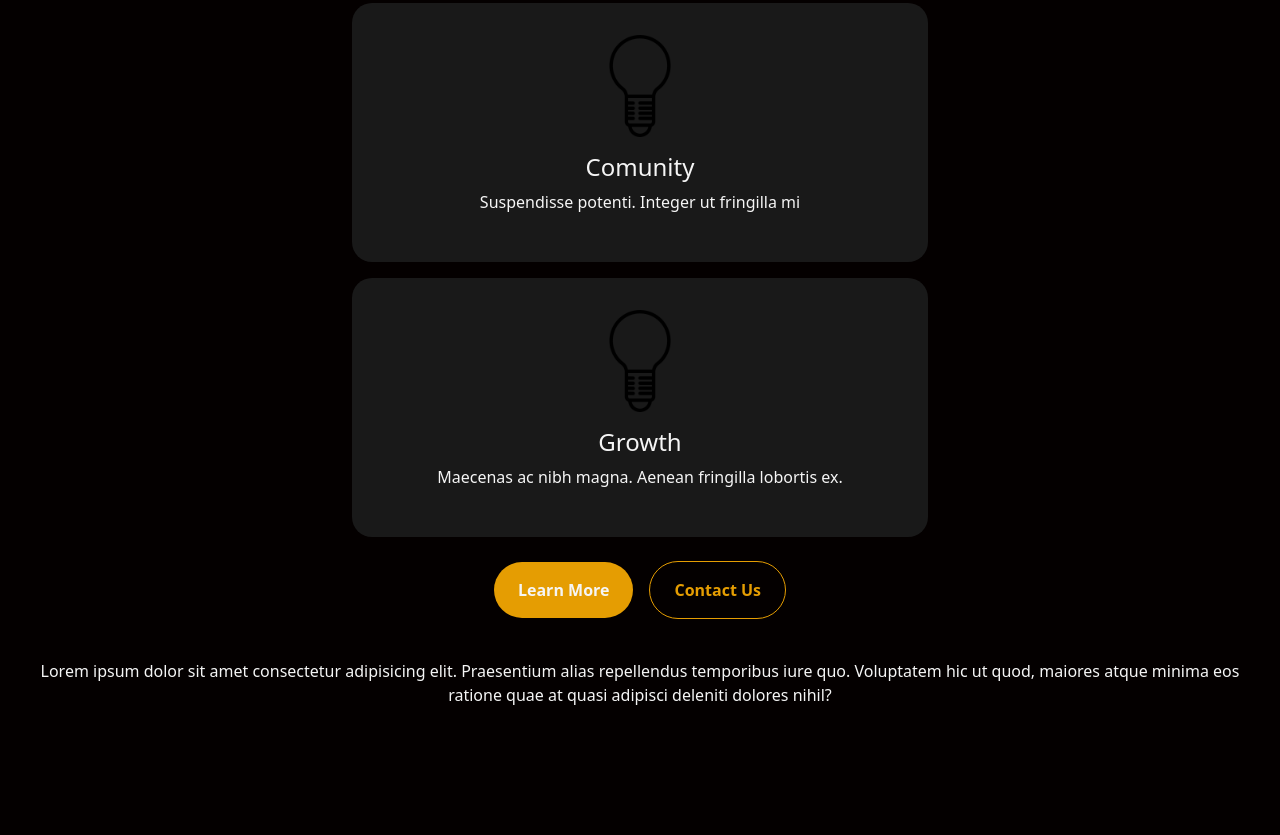
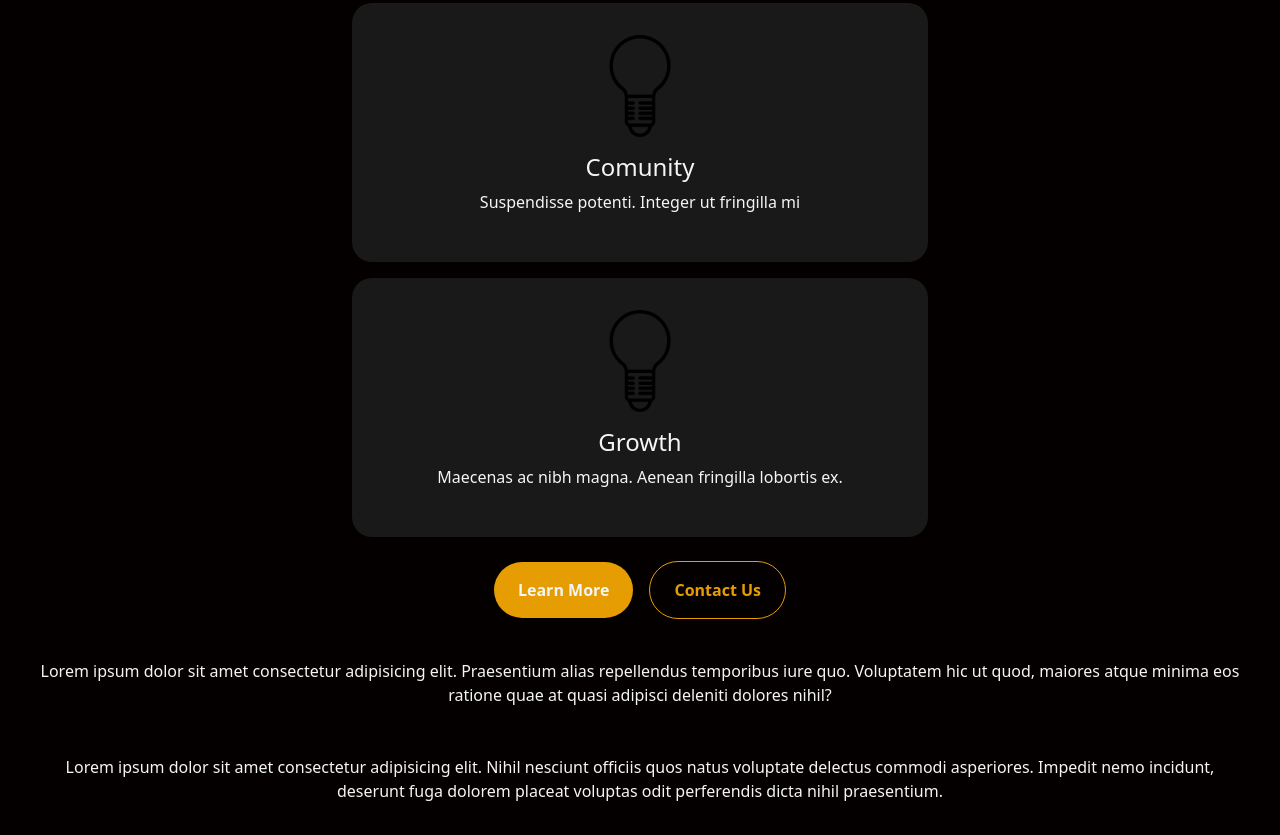
Before and after one commit to FeerMasner/comision-965000, a plain HTML site: page practica.html in a window 1280 px wide. Shown: the part 3369-4204 px from the top of the page. Before the commit the page ends 4108 px from the top, so only its background shows below. Drawn offline with nearby package versions, Linux system fonts and the light colour scheme.

Commit message:
se agrego nuevo banner de publicidad 2

```diff
--- a/practica.html
+++ b/practica.html
@@ -86,6 +86,13 @@
         <p>Lorem ipsum dolor sit amet consectetur adipisicing elit. Praesentium alias repellendus temporibus iure quo. Voluptatem hic ut quod, maiores atque minima eos ratione quae at quasi adipisci deleniti dolores nihil?</p>
      </section>
 
+     <!-- banner publicitario 2 -->
+
+     <section>
+        <p>Lorem ipsum dolor sit amet consectetur adipisicing elit. Nihil nesciunt officiis quos natus voluptate delectus commodi asperiores. Impedit nemo incidunt, deserunt fuga dolorem placeat voluptas odit perferendis dicta nihil praesentium.</p>
+     </section>
+
+
 
     <script src="https://cdn.jsdelivr.net/npm/bootstrap@5.3.8/dist/js/bootstrap.bundle.min.js"
         integrity="sha384-FKyoEForCGlyvwx9Hj09JcYn3nv7wiPVlz7YYwJrWVcXK/BmnVDxM+D2scQbITxI"
```
